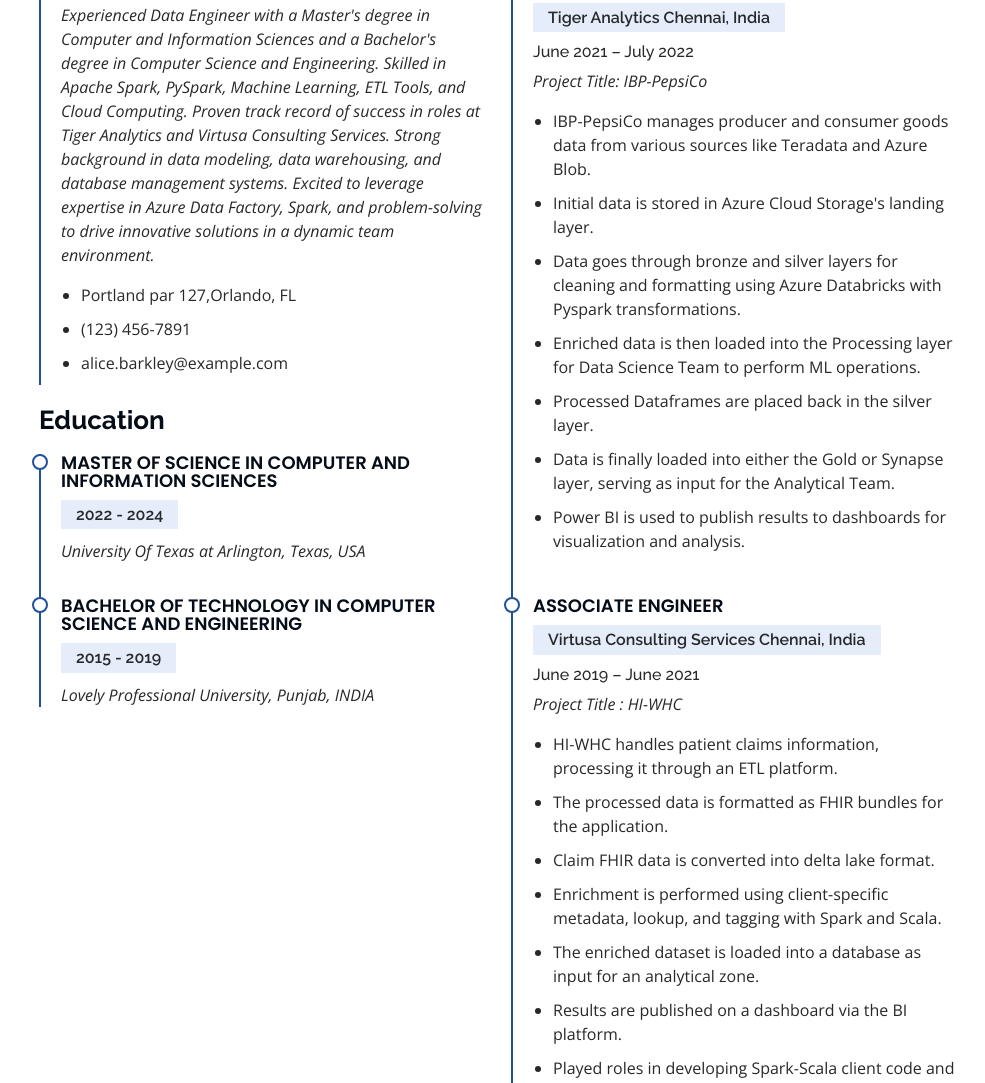
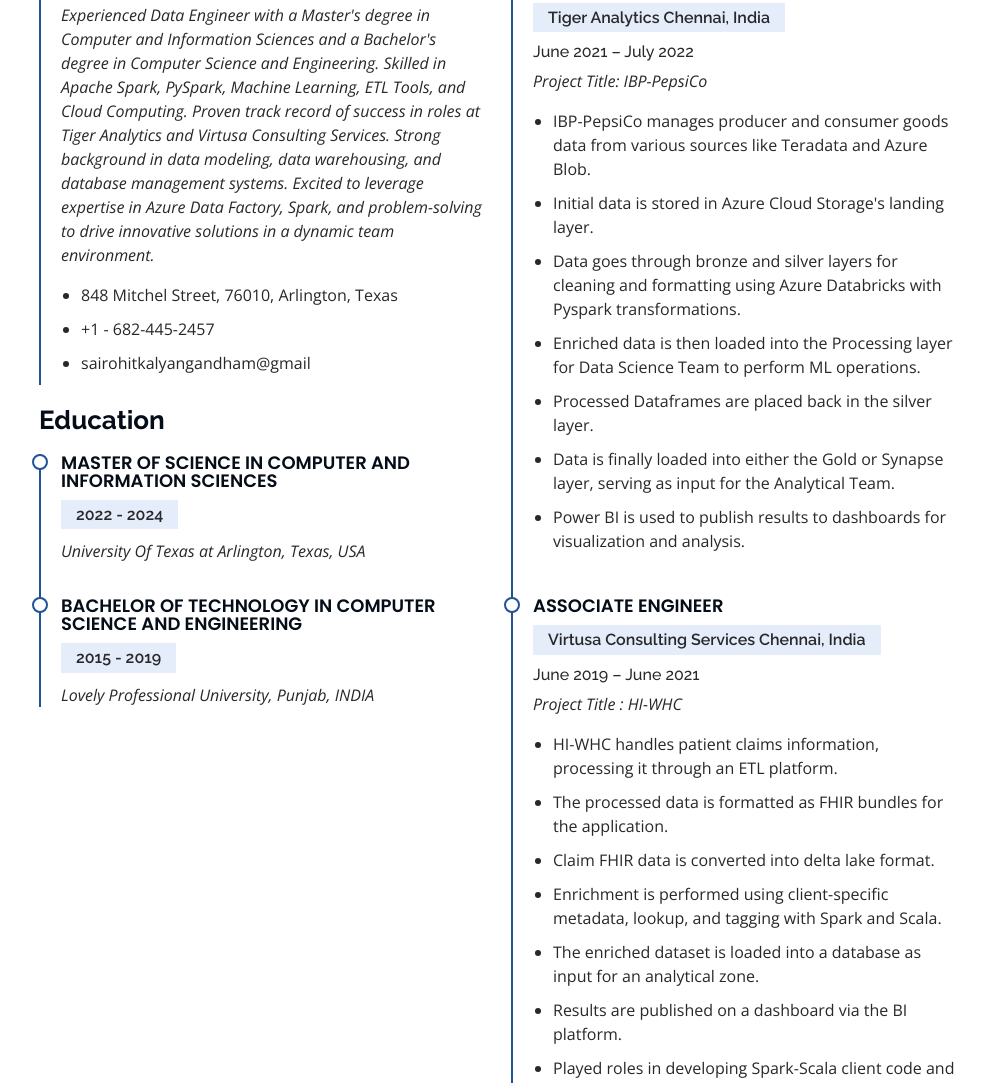
Before and after one commit to rohitkalyan/rohitkalyan.github.io, a plain HTML site: page myprofile/index.html in a window 1280 px wide. Shown: the part 2736-3819 px from the top of the page, without its empty margins (291-1276 px from the left). Drawn offline with nearby package versions, Linux system fonts and the light colour scheme.

Commit message:
My intro change Update With Details of address

```diff
--- a/myprofile/index.html
+++ b/myprofile/index.html
@@ -253,9 +253,9 @@
               <h4>Rohit Kalyan</h4>
               <p><em>Experienced Data Engineer with a Master's degree in Computer and Information Sciences and a Bachelor's degree in Computer Science and Engineering. Skilled in Apache Spark, PySpark, Machine Learning, ETL Tools, and Cloud Computing. Proven track record of success in roles at Tiger Analytics and Virtusa Consulting Services. Strong background in data modeling, data warehousing, and database management systems. Excited to leverage expertise in Azure Data Factory, Spark, and problem-solving to drive innovative solutions in a dynamic team environment.</em></p>
               <ul>
-                <li>Portland par 127,Orlando, FL</li>
-                <li>(123) 456-7891</li>
-                <li>alice.barkley@example.com</li>
+                <li>848 Mitchel Street, 76010, Arlington, Texas</li>
+                <li>+1 - 682-445-2457</li>
+                <li>sairohitkalyangandham@gmail</li>
               </ul>
             </div>
 
```
